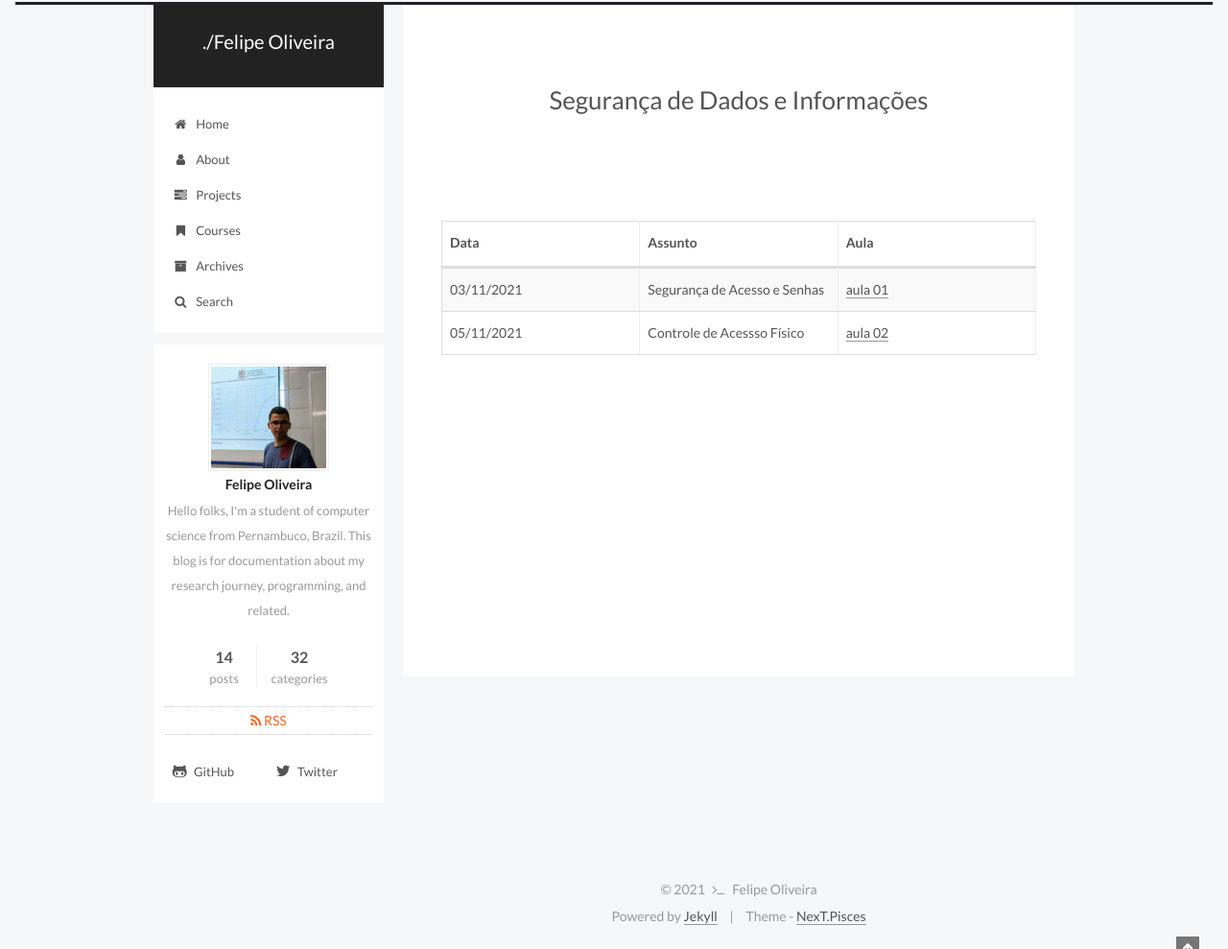
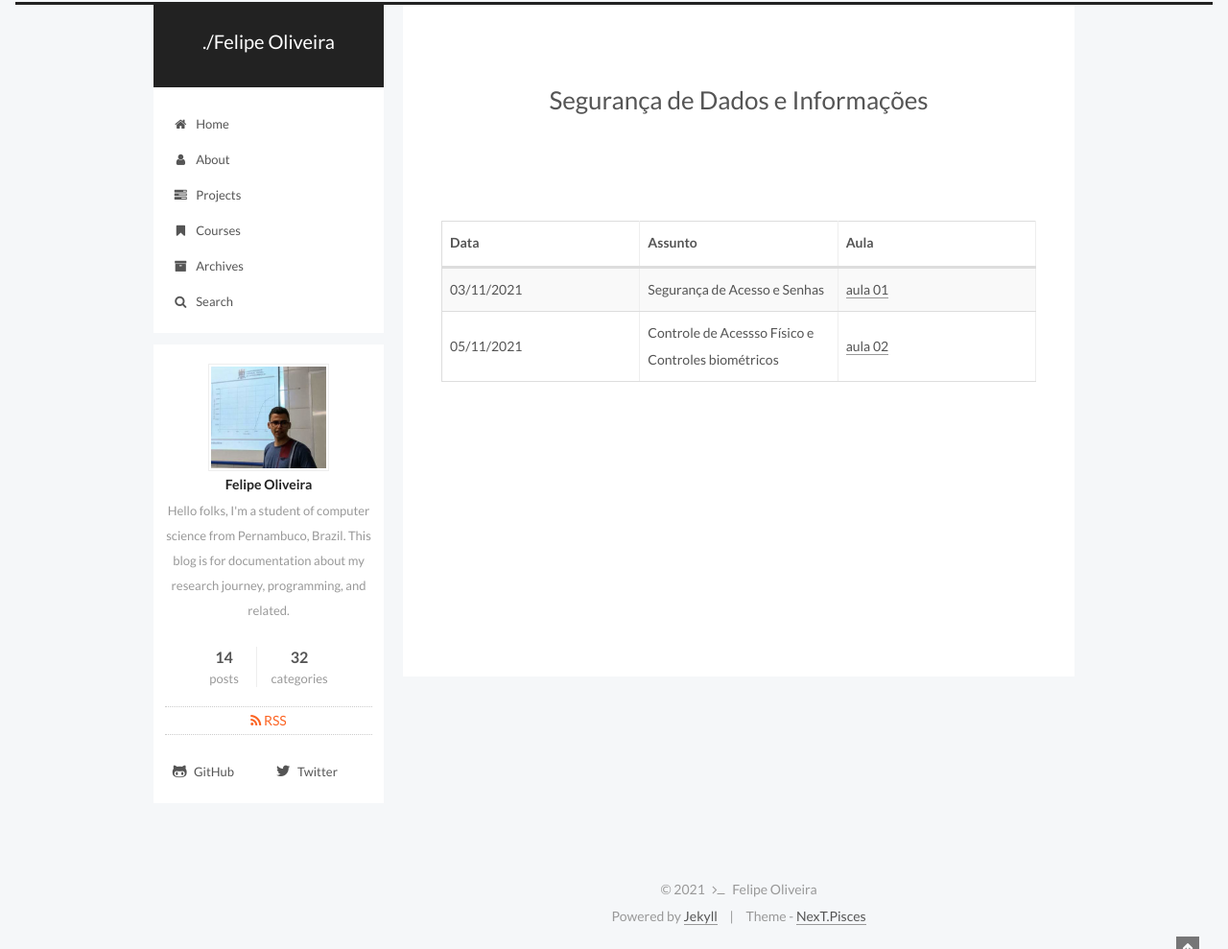
Before and after one commit to fdoliv/fdoliv.github.io, a Jekyll site: the page built from courses/sdi/index.md, in a window 1280 px wide. Shown: the whole page at 96% size. Built offline with Jekyll 4.4.1, drawn with Linux system fonts in a browser that asks for light colours.

Commit message:
aula controle de acessos fisicos e biométricos

```diff
--- a/courses/sdi/index.md
+++ b/courses/sdi/index.md
@@ -14,4 +14,4 @@
 | Data | Assunto | Aula |
 | --- | ------- | --- |
 | 03/11/2021 | Segurança de Acesso e Senhas | [aula 01]({{ site.url }}/assets/arquivos/sdi/aula01.pdf) |
-| 05/11/2021 | Controle de Acessso Físico | [aula 02]({{ site.url }}/assets/arquivos/sdi/aula02.pdf) |
+| 05/11/2021 | Controle de Acessso Físico  e Controles biométricos| [aula 02]({{ site.url }}/assets/arquivos/sdi/aula02.pdf) |
```
Also changed, not shown: 1 other file.
